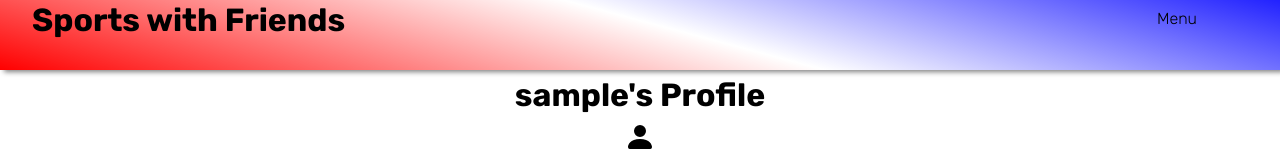
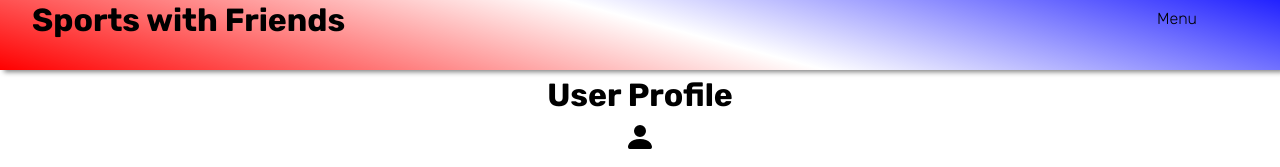
Before and after one commit to Backinblacker/Sports-With-Friends, a React (Create React App) app in the folder frontend/: page /user/1 in a window 1280 px wide. Shown: the part 151-318 px from the top of the page. Built offline with nearby package versions, Linux system fonts and the light colour scheme; no server answers; sample sign-in values are in the browser's storage.

Commit message:
📖 DOC: Attempting to useParams to get to the user via URL

```diff
--- a/frontend/src/components/UserProfile/UpdateUserProfile.jsx
+++ b/frontend/src/components/UserProfile/UpdateUserProfile.jsx
@@ -4,7 +4,7 @@ import useAuth from "../../hooks/useAuth";
 import TeamSelector from "../TeamSelector/TeamSelector";
 import {PersonFill} from "react-bootstrap-icons"
 
-function UpdateUserProfile() {
+function UpdateUserProfile({ userId }) {
   const [user, token] = useAuth();
   const [userProfile, setUserProfile] = useState({});
   const [editMode, setEditMode] = useState(false);
@@ -30,7 +30,7 @@ function UpdateUserProfile() {
     const fetchUserProfile = async () => {
       try {
         const response = await axios.get(
-          `http://127.0.0.1:5000/api/userinfo/${user.id}`,
+          `http://127.0.0.1:5000/api/userinfo/${userId}`,
           {
             headers: {
               Authorization: `Bearer ${token}`,
@@ -63,7 +63,7 @@ function UpdateUserProfile() {
     try {
       console.log("Request body:", updatedUser);
       const response = await axios.put(
-        `http://127.0.0.1:5000/api/user/${user.id}`,
+        `http://127.0.0.1:5000/api/user/${userId}`,
         {
           ...updatedUser,
           teams: teamsIds,
@@ -103,7 +103,7 @@ function UpdateUserProfile() {
 
   return (
     <div className="profile">
-      <h1>{user.username}'s Profile</h1>
+      <h1>User Profile</h1>
       <div className="iconSize">
         <PersonFill className="custom-icon" />
       </div>
```
